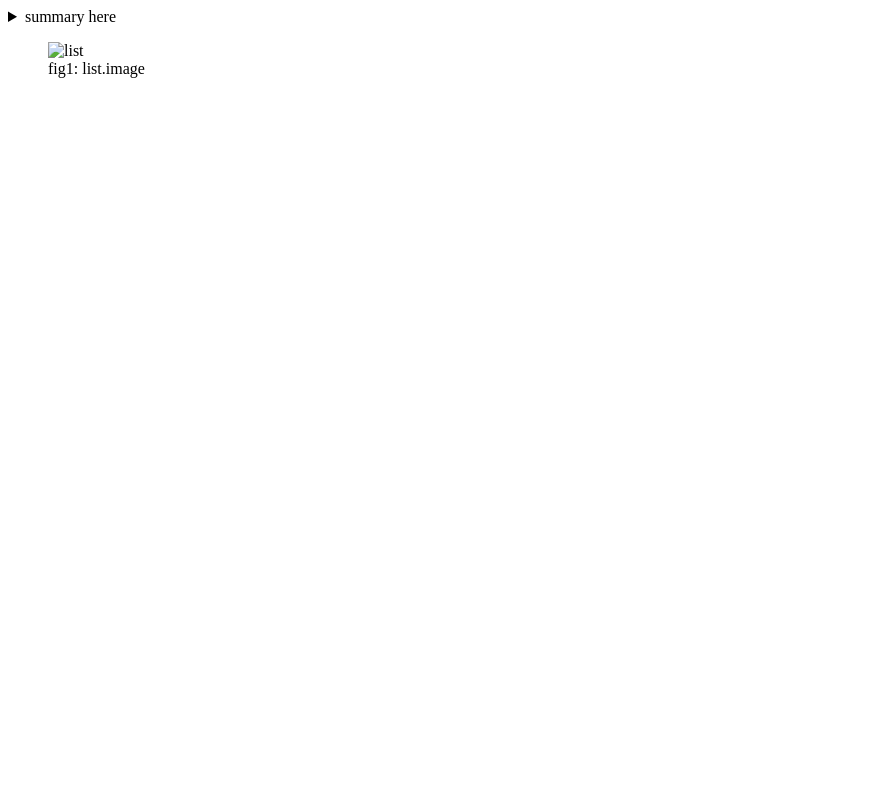
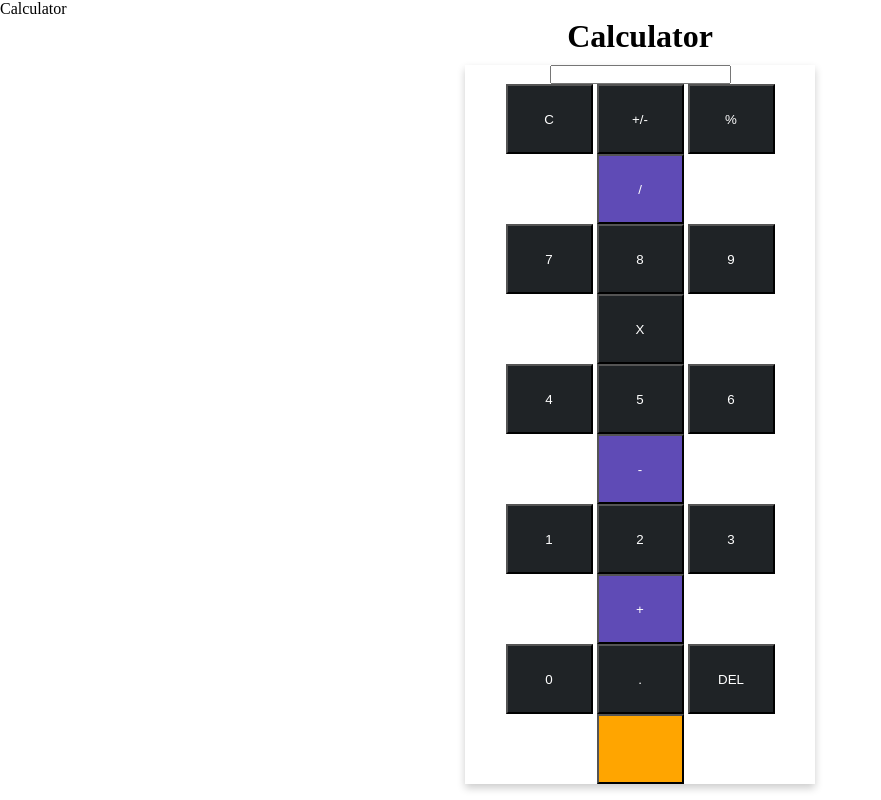
Before and after one commit to Labanya23/PRACTICE-HTML-CSS-JAVASCRIPT, a plain HTML site: page index.html in a window 1280 px wide. Shown: the whole page, without its empty margins (0-881 px from the left). Drawn offline with Linux system fonts and the light colour scheme.

Commit message:
Add files via upload

```diff
--- a/index.html
+++ b/index.html
@@ -1,29 +1,55 @@
 <!DOCTYPE html>
 <html lang="en">
     <head>
-        <meta charset="UTF-8"/>
-        <meta http-equiv="X-UA-Compatible"content="IF=edge"/>
-        <meta name="viewport"content="width=device-width,initial-scale=1.0"/>
-        <title>Document</title>
-
-        <style>
-            details[open]summary{
-                background-color:aqua;
-            }
-        </style>
+        <meta charset="UTF-8">
+        <meta name="viewport"content="width=device-width,initia"
+        <title>Calculator</title>
+        <link rel="stylesheet"href="style.css">
     </head>
     <body>
-        <details>
-            <summary>summary here</summary>
-            Loren ipsum,dolor sit amet consectetur adipisicing elit,Inventore aut
-            suscipit quasi soluta expedita.Nemo vpluptate neque eius illo
+        <h1>Calculator</h1>
+        <div class="card">
+            <div class="calc-head">
+                <input type="text"id="result"maxlength="10">
 
-        </details>
+            </div>
+            <div class="calc-body">
+                <div>
+                    <input type="button"class="btn"value="C">
+                    <input type="button"class="btn"value="+/-">
+                    <input type="button"class="btn"value="%">
+                    <input type="button"class="btn btn-style"value="/">
+                </div>
 
-        <figure>
+                <div>
+                    <input type="button"class="btn"value="7">
+                    <input type="button"class="btn"value="8">
+                    <input type="button"class="btn"value="9">
+                    <input type="button"class="btn btn"value="X">
+                </div>
 
-            <img src="./images/list.png"alt="list"/>
-            <figcaption>fig1: list.image</figcaption>
-        </figure>
+                <div>
+                    <input type="button"class="btn"value="4">
+                    <input type="button"class="btn"value="5">
+                    <input type="button"class="btn"value="6">
+                    <input type="button"class="btn btn-style"value="-">
+                </div>
+                <div>
+                    <input type="button"class="btn"value="1">
+                    <input type="button"class="btn"value="2">
+                    <input type="button"class="btn"value="3">
+                    <input type="button"class="btn btn-style"value="+">
+                </div>
+                <div>
+                    <input type="button"class="btn"value="0">
+                    <input type="button"class="btn"value=".">
+                    <input type="button"class="btn"value="DEL">
+                    <input type="button"class="btn" style="background-color:orange",value= "=">
+                </div>
+
+            </div>
+
+        </div>
+
     </body>
-    </html>
+</html>
--- /dev/null
+++ b/style.css
@@ -0,0 +1,44 @@
+*{
+    margin: 0;
+    padding: 0;
+}
+
+h1{
+    text-align: center;
+}
+
+.card{
+    margin: 0 auto;
+    max-width: 350px;
+    text-align: center;
+    margin-top: 10px;
+    box-shadow: 0 4px 8px 0  rgba(0,0,0,0.2);
+    transition: 0.3s;
+    front-size: 0;
+}
+.card:hover{
+    box-shadow: 0 16px 32px 0 rgba(0,0,0,0.2);
+}
+.calc_head #result{
+    width: 335px;
+    height: 100px;
+    front-size: 32px;
+    front-_weight: bold;
+    text-aligh: right;
+    padding: 0 5px;
+    letter-spacing: 2px;
+}
+.btn{
+    width: 87px;
+    height: 70px;
+    front-weight: bold;
+    front-size: 16px;
+    background-color:  #1f2326;
+    color: white;
+}
+.btn-style{
+    background-color: #5F4BB6;
+}
+.btn:hover{
+    background-color: pink;
+}
```
